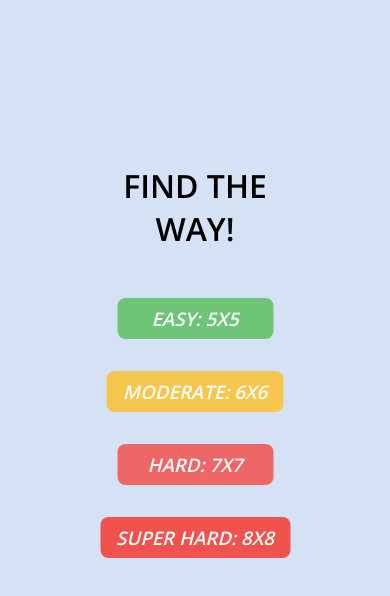
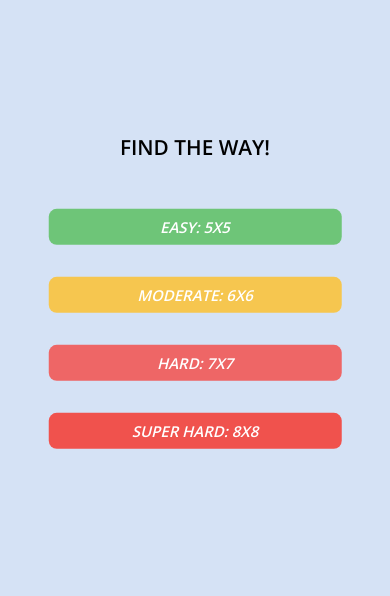
Before and after one commit to jeffoo713/find_the_way, a React app in the folder client/: page / in a window 390 px wide. Shown: the top 596 px of the page. Built offline with nearby package versions, Linux system fonts and the light colour scheme.

Commit message:
implement responsiveness in level selection

```diff
--- a/client/src/components/LevelSelectItem/levelSelectItem.module.scss
+++ b/client/src/components/LevelSelectItem/levelSelectItem.module.scss
@@ -1,7 +1,7 @@
 @import '../../assets/variables';
 
 .level_select_item {
-  width: 80%;
+  width: 100%;
   min-width: fit-content;
   display: flex;
   flex-direction: column;
--- a/client/src/components/LevelSelection/levelSelection.module.scss
+++ b/client/src/components/LevelSelection/levelSelection.module.scss
@@ -2,6 +2,7 @@
 
 .level_selection {
   width: 50%;
+  max-width: 450px;
   position: relative;
   transform: translate(-50%, 40%);
   left: 50%;
@@ -19,3 +20,30 @@
     gap: 1rem;
   }
 }
+
+@media screen and (max-width: 640px) {
+  .level_selection {
+    font-size: 0.9rem;
+
+    > h1 {
+      font-size: 1.5rem;
+    }
+  }
+}
+
+@media screen and (max-width: 480px) {
+  .level_selection {
+    width: 75%;
+    font-size: 0.8rem;
+
+    > h1 {
+      font-size: 1.3rem;
+    }
+  }
+}
+
+@media screen and (max-width: 370px) {
+  .level_selection {
+    width: 85%;
+  }
+}
```
